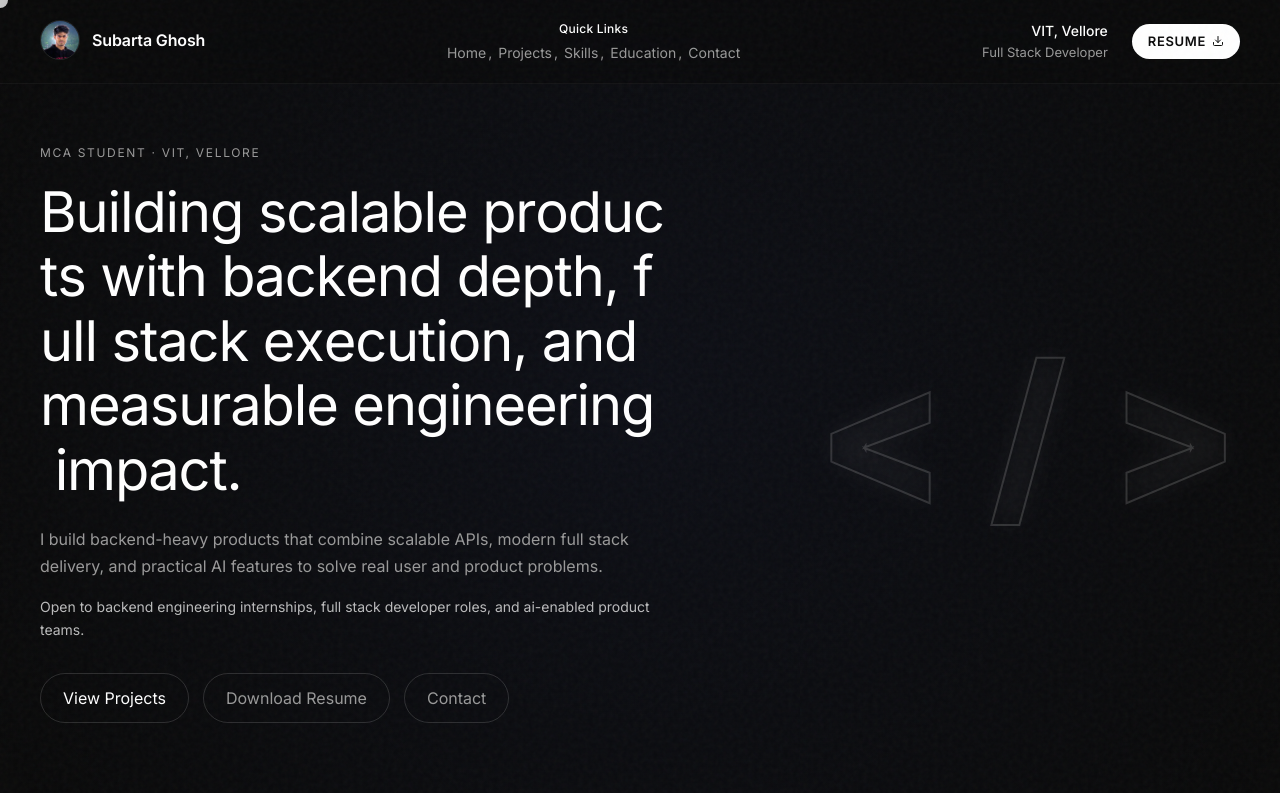
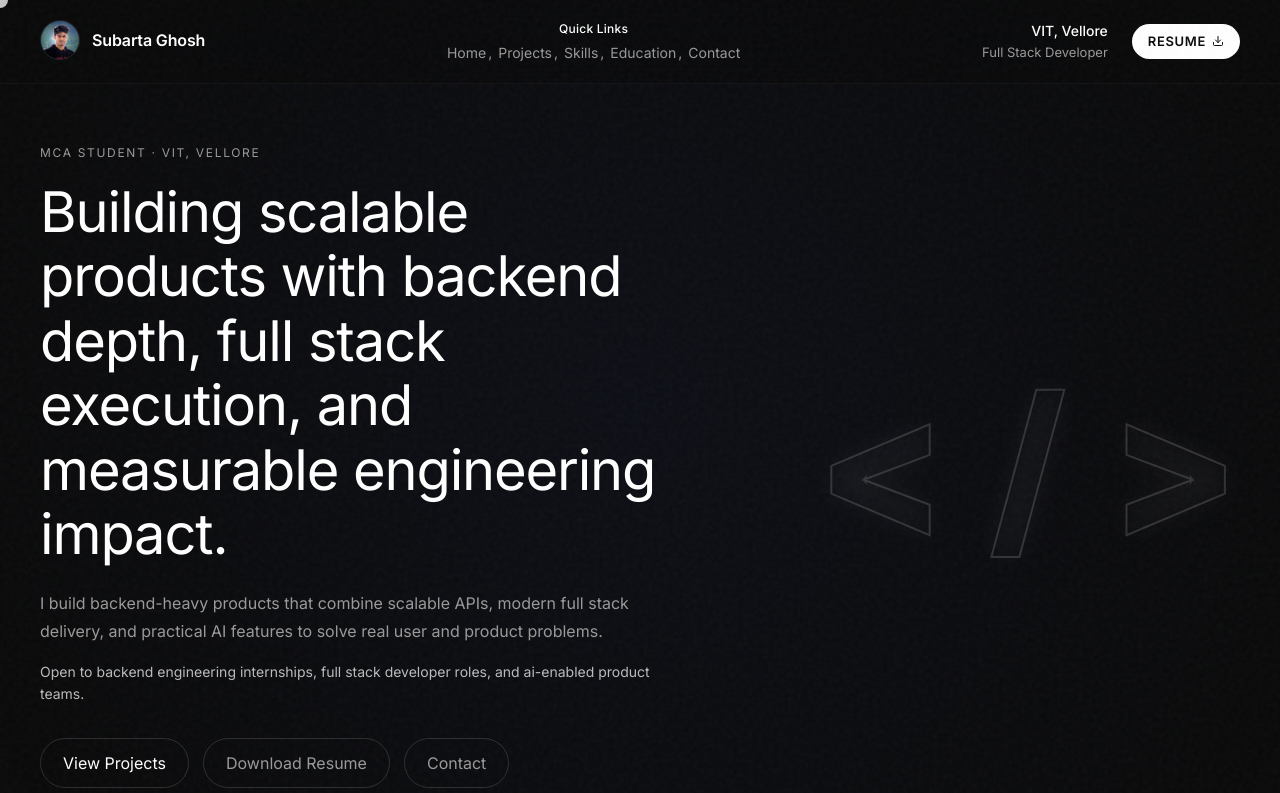
Before and after one commit to subh-ghosh/my-portfolio, a React (Vite) app: page / in a window 1280 px wide. Shown: the top 793 px of the page. Built offline with nearby package versions, Linux system fonts and the light colour scheme.

Commit message:
Fix typewriter cursor line wrap

```diff
--- a/src/components/Hero.jsx
+++ b/src/components/Hero.jsx
@@ -44,16 +44,23 @@ export default function Hero() {
             <motion.p className="hero__eyebrow" variants={itemVariants}>
               {personalInfo.subtitle} · {personalInfo.location}
             </motion.p>
-            <motion.h1 className="hero__heading" variants={itemVariants}>
+            <motion.h1 className="hero__heading" variants={itemVariants} style={{ position: "relative" }}>
+              {/* Invisible placeholder to reserve exact height and prevent layout shift */}
+              <span style={{ visibility: "hidden" }}>
+                {headingText}
+                <span style={{ display: "inline-block", width: "0.4em", marginLeft: "4px" }} />
+              </span>
+
+              {/* Absolute layer where the actual typing happens */}
+              <span style={{ position: "absolute", top: 0, left: 0, width: "100%", height: "100%", textAlign: "inherit" }}>
                 {headingText.split("").map((char, i) => (
                   <motion.span
                     key={i}
-                  initial={{ opacity: 0, textShadow: "0px 0px 20px rgba(255,255,255,1)" }}
-                  animate={{ opacity: 1, textShadow: "0px 0px 0px rgba(255,255,255,0)" }}
+                    initial={{ opacity: 0, display: "none", textShadow: "0px 0px 20px rgba(255,255,255,1)" }}
+                    animate={{ opacity: 1, display: "inline", textShadow: "0px 0px 0px rgba(255,255,255,0)" }}
                     transition={{ duration: 0.3, delay: 2.4 + (i * 0.02) }}
-                  style={{ whiteSpace: "pre-wrap", display: "inline-block" }}
                   >
-                  {char === " " ? "\u00A0" : char}
+                    {char}
                   </motion.span>
                 ))}
                 <motion.span
@@ -71,10 +78,11 @@ export default function Hero() {
                     height: "0.9em",
                     backgroundColor: "var(--text-primary)",
                     verticalAlign: "bottom",
-                  marginLeft: "8px",
+                    marginLeft: "4px",
                     marginBottom: "4px"
                   }}
                 />
+              </span>
             </motion.h1>
             <motion.p className="hero__summary" variants={itemVariants}>{summary}</motion.p>
             <motion.p className="hero__availability" variants={itemVariants}>
```
Lines whose indentation alone changed are shown as unchanged.
